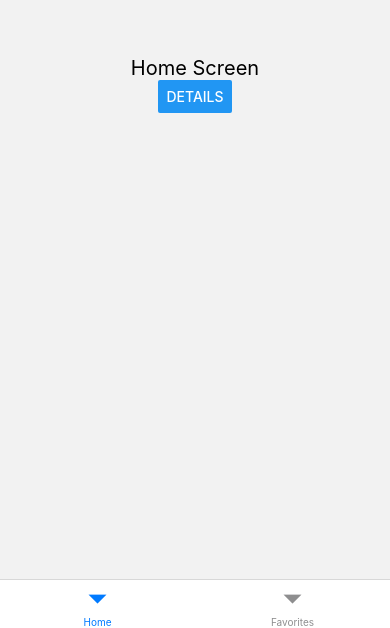
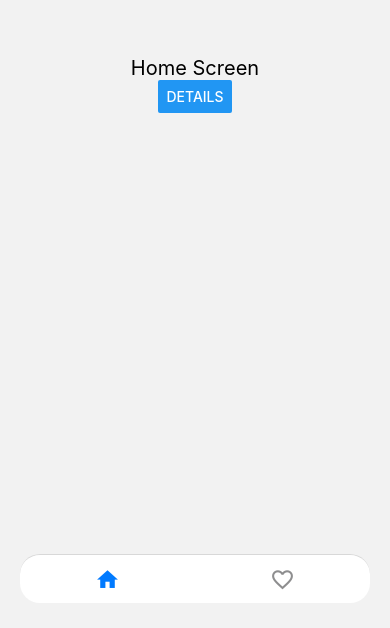
Before and after one commit to AkbarNurDzikri/wekea, a React Native app: screen /Main in a window 390 px wide. Shown: the part 216-844 px from the top of the page. Built offline with nearby package versions, Linux system fonts and the light colour scheme.

Commit message:
Installed vector-icons & styling bottom tabs

```diff
--- a/package.json
+++ b/package.json
@@ -17,7 +17,8 @@
     "react": "18.2.0",
     "react-native": "0.73.6",
     "react-native-safe-area-context": "4.8.2",
-    "react-native-screens": "~3.29.0"
+    "react-native-screens": "~3.29.0",
+    "react-native-vector-icons": "^10.0.3"
   },
   "devDependencies": {
     "@babel/core": "^7.20.0"
--- a/src/routers/index.js
+++ b/src/routers/index.js
@@ -12,8 +12,8 @@ const Router = () => {
         initialRouteName="Home"
         screenOptions={{ headerShown: false }}
       >
-        <Stack.Screen name="Main" component={Tabs}></Stack.Screen>
-        <Stack.Screen name="Details" component={Details}></Stack.Screen>
+        <Stack.Screen name="Main" component={Tabs} />
+        <Stack.Screen name="Details" component={Details} />
       </Stack.Navigator>
     </NavigationContainer>
   );
--- a/src/routers/tabs.js
+++ b/src/routers/tabs.js
@@ -1,13 +1,48 @@
 import { createBottomTabNavigator } from "@react-navigation/bottom-tabs";
 import Home from "../views/Home";
 import Favorites from "../views/Favorites";
+import MaterialIcon from "react-native-vector-icons/MaterialCommunityIcons";
 
 const Tabs = () => {
   const Tabs = createBottomTabNavigator();
   return (
-    <Tabs.Navigator screenOptions={{ headerShown: false }}>
-      <Tabs.Screen name="Home" component={Home} />
-      <Tabs.Screen name="Favorites" component={Favorites} />
+    <Tabs.Navigator
+      screenOptions={{
+        headerShown: false,
+        tabBarShowLabel: false,
+        tabBarStyle: {
+          marginBottom: 25,
+          marginHorizontal: 20,
+          borderRadius: 20,
+        },
+      }}
+    >
+      <Tabs.Screen
+        name="Home"
+        component={Home}
+        options={{
+          tabBarIcon: ({ focused, size, color }) => (
+            <MaterialIcon
+              name={focused ? "home" : "home-outline"}
+              size={size}
+              color={color}
+            />
+          ),
+        }}
+      />
+      <Tabs.Screen
+        name="Favorites"
+        component={Favorites}
+        options={{
+          tabBarIcon: ({ focused, size, color }) => (
+            <MaterialIcon
+              name={focused ? "heart" : "heart-outline"}
+              size={size}
+              color={color}
+            />
+          ),
+        }}
+      />
     </Tabs.Navigator>
   );
 };
```
Also changed, not shown: 1 other file (tests, documents, lock files or other folders).
